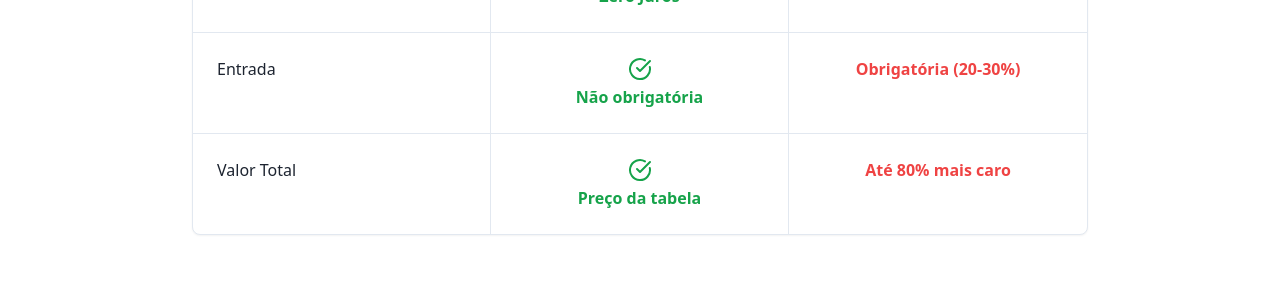
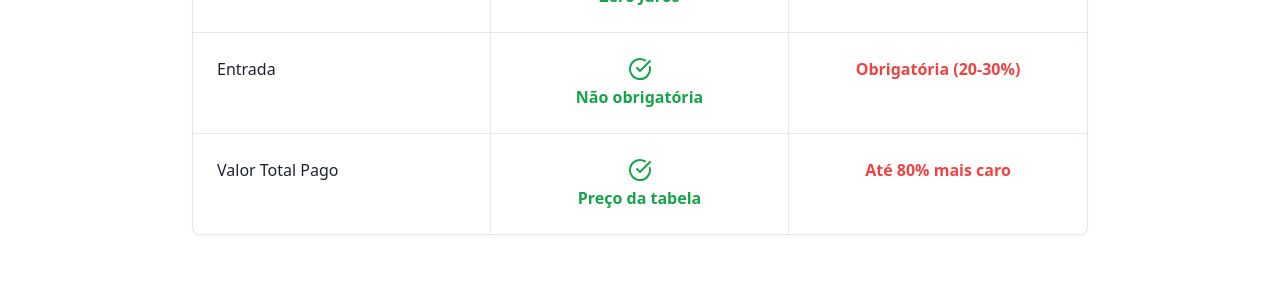
Before and after one commit to msbconsignadomkt-create/plenus-carro, a React (Vite) app: page / in a window 1280 px wide. Shown: the part 1420-1704 px from the top of the page. Built offline with nearby package versions, Linux system fonts and the light colour scheme.

Commit message:
Visual edit in Lovable
Edited UI in Lovable

```diff
--- a/src/pages/Index.tsx
+++ b/src/pages/Index.tsx
@@ -170,7 +170,7 @@ Valor estimado: R$ ${value}.`;
                   </div>
                   <div className="p-6 border-b text-center text-destructive font-semibold">Obrigatória (20-30%)</div>
 
-                  <div className="p-6 border-r font-medium">Valor Total</div>
+                  <div className="p-6 border-r font-medium">Valor Total Pago</div>
                   <div className="p-6 border-r text-center">
                     <CheckCircle className="h-6 w-6 text-green-600 mx-auto mb-1" />
                     <span className="text-green-600 font-semibold">Preço da tabela</span>
```
